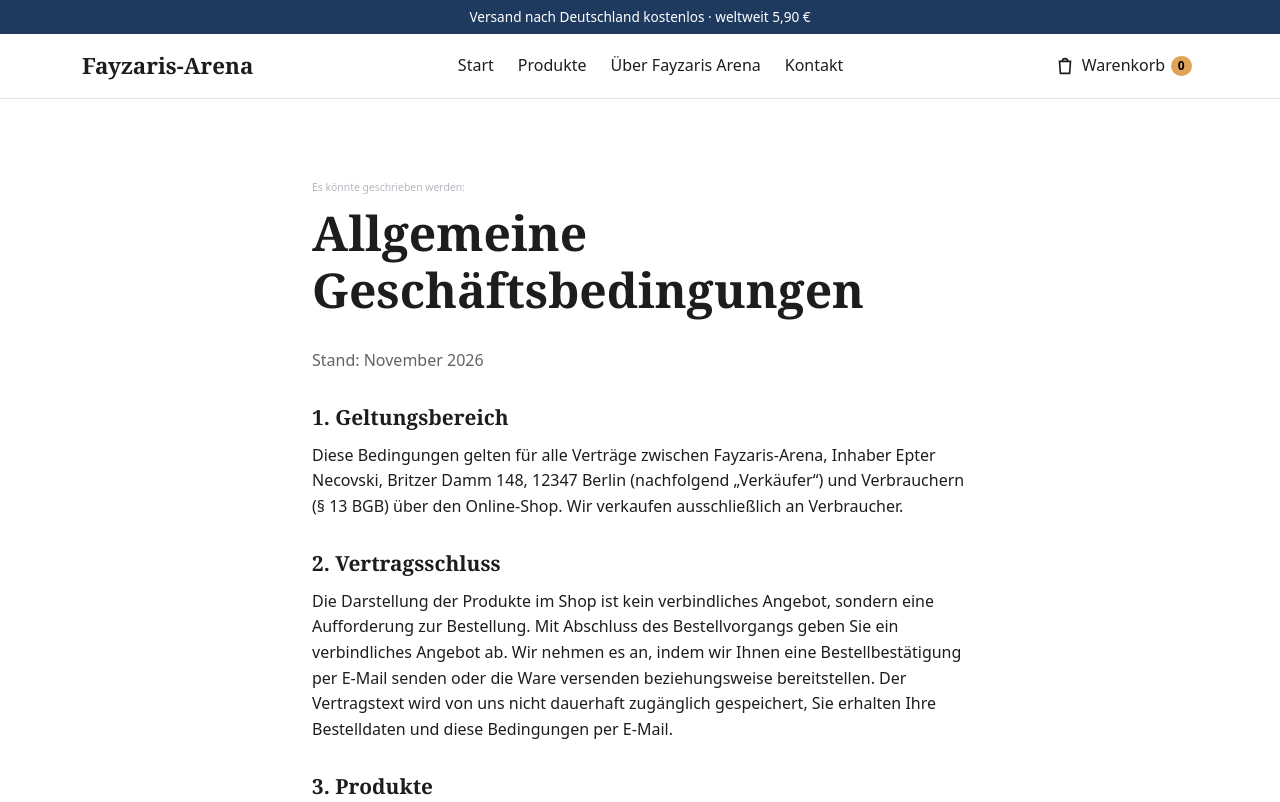
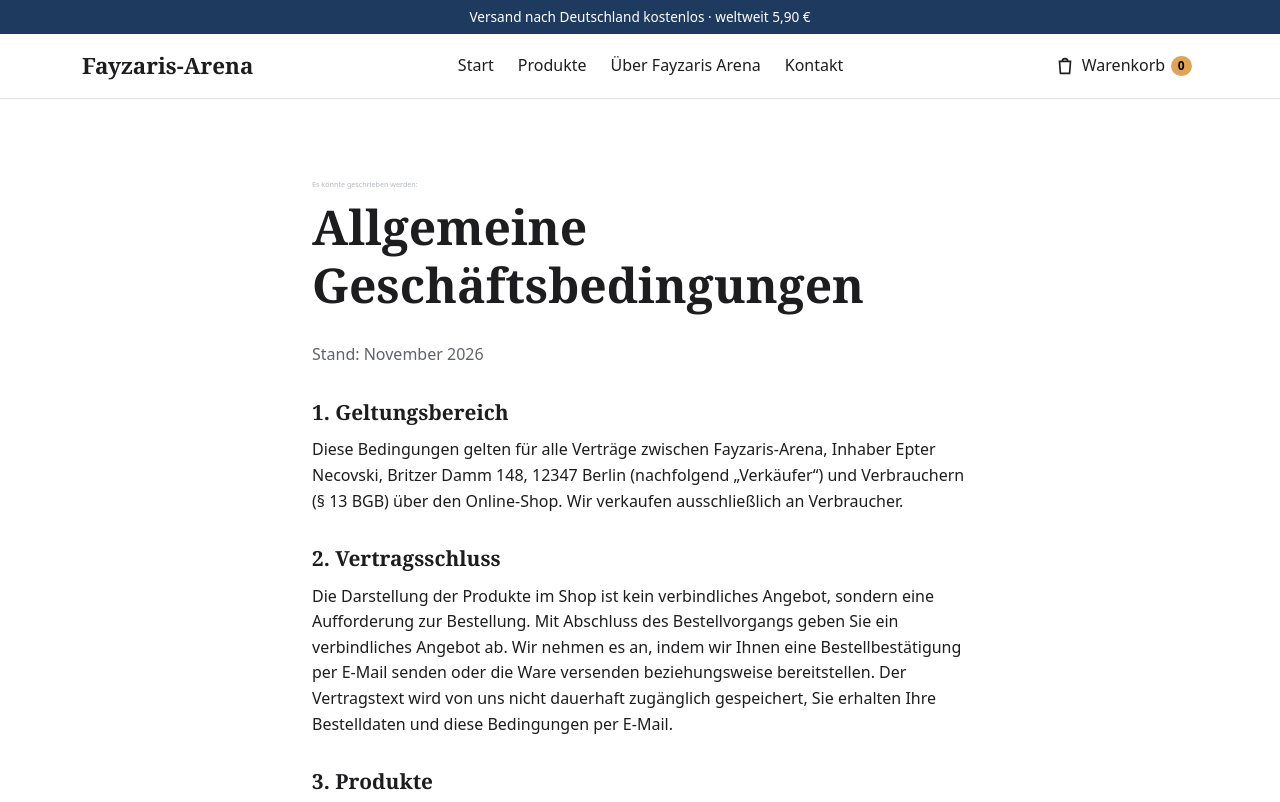
Before and after one commit to fayzaris-arena/fayzariswebseite, a plain HTML site: page agb.html in a window 1280 px wide. Shown: the top 802 px of the page. Drawn offline with Linux system fonts and the light colour scheme.

Commit message:
Hinweiszeile über Rechtstexten: deutlich kleiner (ca. drei Schriftgrößen)

```diff
--- a/agb.html
+++ b/agb.html
@@ -16,7 +16,7 @@
   <main>
     <section class="abschnitt">
       <div class="container schmal rechtstext">
-        <p style="font-size:.65rem;color:#b4b8be;margin:0 0 .5rem">Es könnte geschrieben werden:</p>
+        <p style="font-size:.45rem;color:#b4b8be;margin:0 0 .5rem">Es könnte geschrieben werden:</p>
         <h1>Allgemeine Geschäftsbedingungen</h1>
         <p class="leise">Stand: November 2026</p>
 
```
Also changed, not shown: datenschutz.html (+1 -1 lines), widerruf.html (+1 -1 lines).
